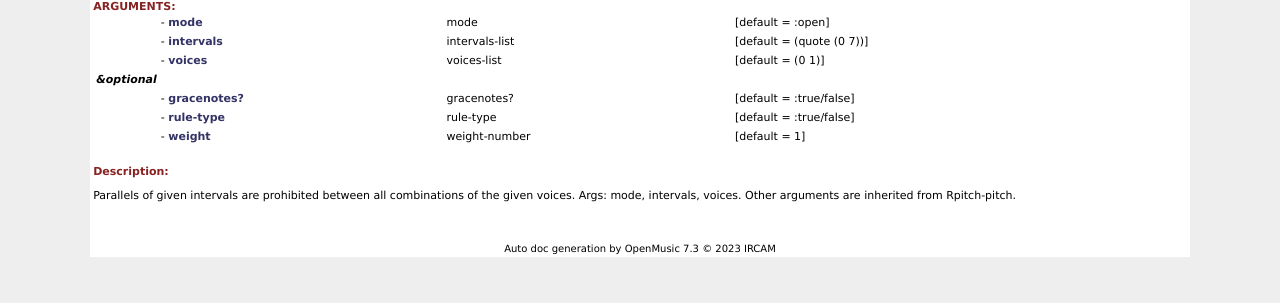
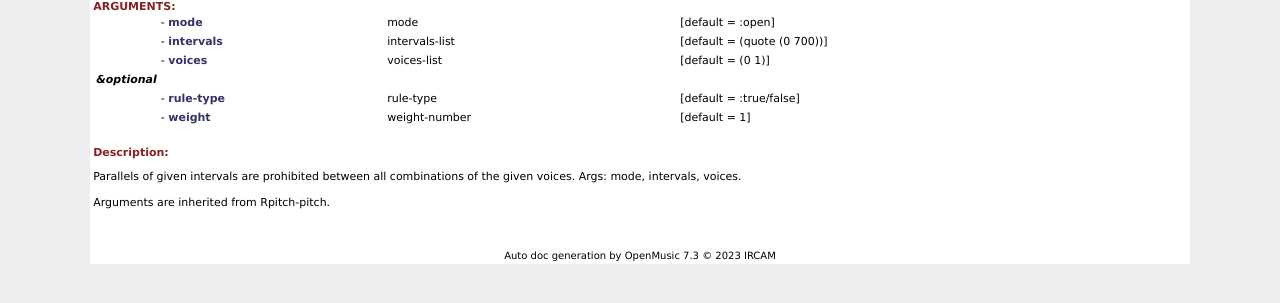
Before and after one commit to enh3/om-cluster-rules, a plain HTML site: page reference-pages/no-parallels.html in a window 1280 px wide. Shown: the part 143-446 px from the top of the page. Drawn offline with Linux system fonts and the light colour scheme.

Commit message:
Implemented Paulo's fix to no-parallels in counterpoint-rules.lisp

```diff
--- a/reference-pages/no-parallels.html
+++ b/reference-pages/no-parallels.html
@@ -70,7 +70,7 @@ P,UL,LI, TD {
 - <font color=333366><b>intervals</b></font>
 </td>
 <td>intervals-list</td>
-<td>[default = (quote (0 7))]</td>
+<td>[default = (quote (0 700))]</td>
 </tr>
 <tr>
 <tr>
@@ -87,15 +87,6 @@ P,UL,LI, TD {
 <i><b>&optional</b></i><br>
 </td>
 <td colspan=3>&nbsp;</td></tr>
-<tr>
-<tr>
-<td width=40>&nbsp;</td>
-<td>
-- <font color=333366><b>gracenotes?</b></font>
-</td>
-<td>gracenotes?</td>
-<td>[default = :true/false]</td>
-</tr>
 <tr>
 <tr>
 <td width=40>&nbsp;</td>
@@ -119,7 +110,9 @@ P,UL,LI, TD {
 </tr>
 <tr><td colspan=2>
 <br><font color=882222><b>Description:</b></font><p>
-Parallels of given intervals are prohibited between all combinations of the given voices. Args: mode, intervals, voices. Other arguments are inherited from Rpitch-pitch.<br>
+Parallels of given intervals are prohibited between all combinations of the given voices. Args: mode, intervals, voices.<br>
+<br>
+Arguments are inherited from Rpitch-pitch.<br>
 </p><br><br></td></tr>
 <td class=center colspan=2>
 <center><font size=-2>Auto doc generation by OpenMusic 7.3 &copy 2023 IRCAM</font></center>
```
Also changed, not shown: reference-pages/no-voice-crossing.html (+1 -1 lines), 1 other file.
